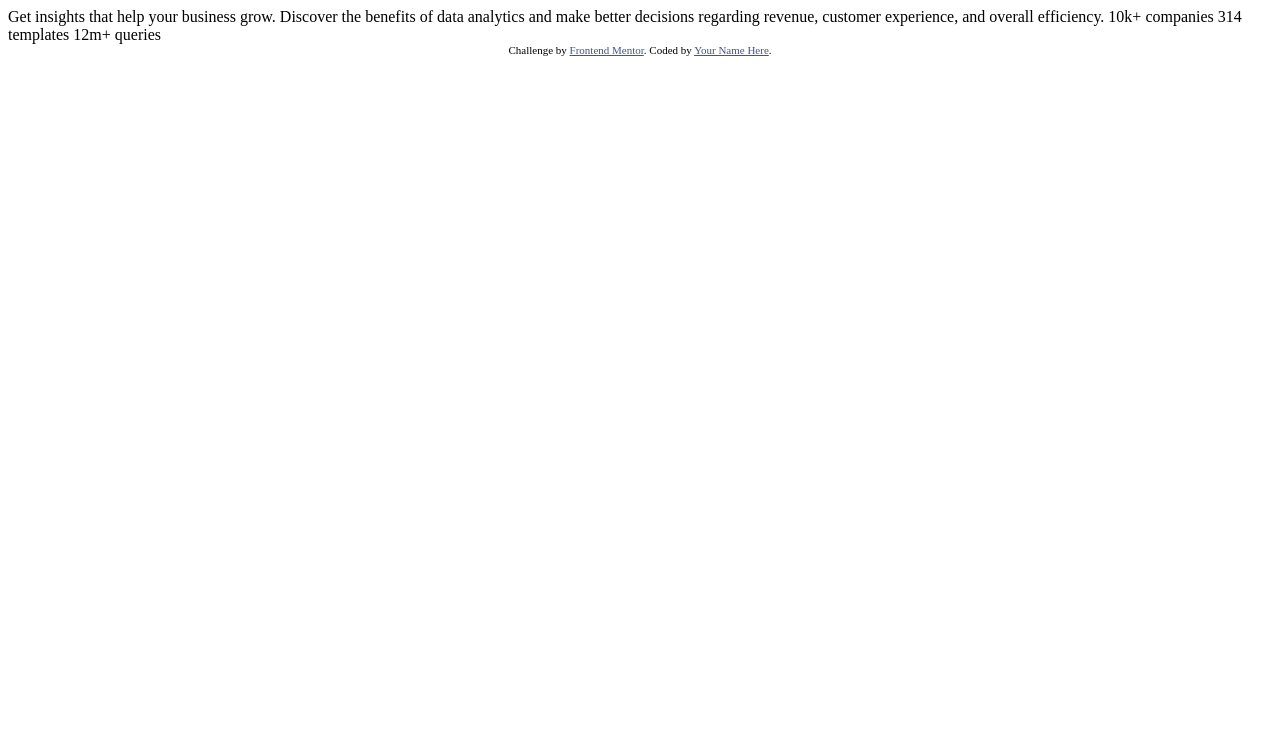
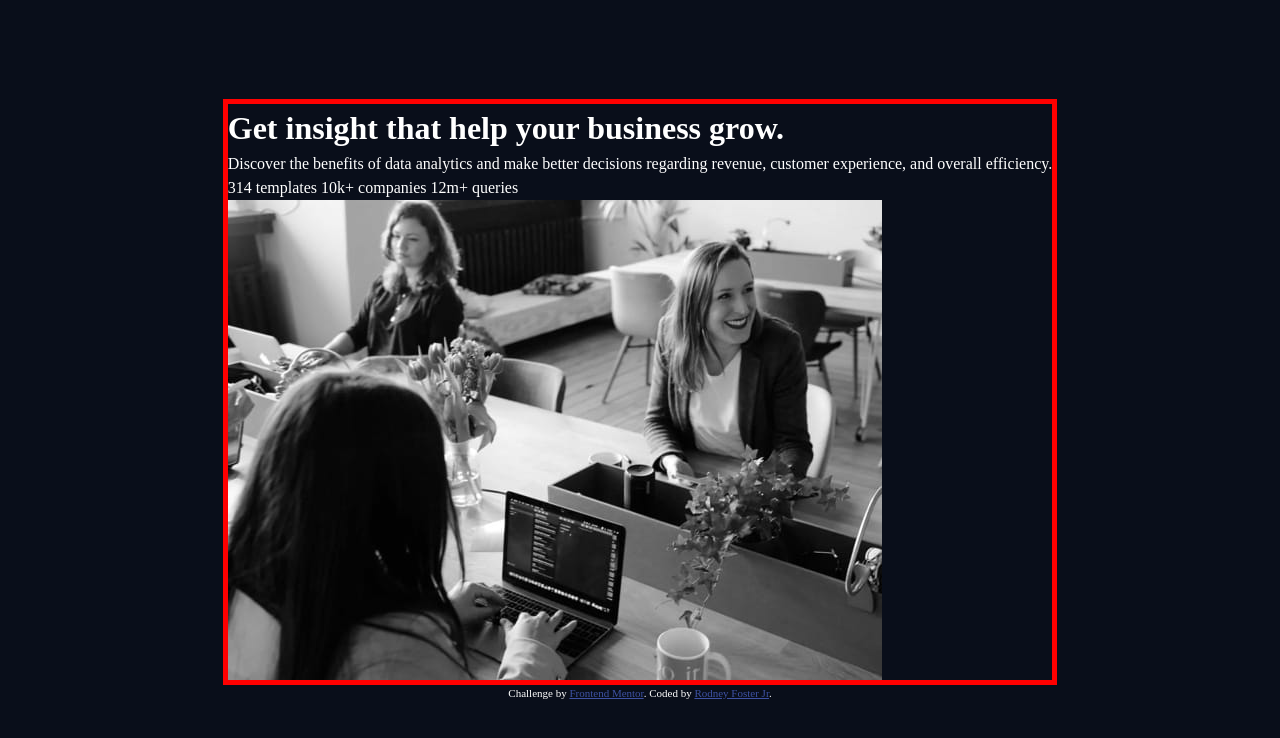
Before and after one commit to T000bias/Stats-preview-card-component-main-Front-Mentor-Challenge, a plain HTML site: page index.html in a window 1280 px wide. Drawn offline with Linux system fonts and the light colour scheme.

Commit message:
Add files via upload

```diff
--- a/index.html
+++ b/index.html
@@ -3,31 +3,41 @@
 <head>
   <meta charset="UTF-8">
   <meta name="viewport" content="width=device-width, initial-scale=1.0"> <!-- displays site properly based on user's device -->
-
+  <link rel="stylesheet" href="style.css">
   <link rel="icon" type="image/png" sizes="32x32" href="./images/favicon-32x32.png">
 
   <title>Frontend Mentor | Stats preview card component</title>
 
-  <!-- Feel free to remove these styles or customise in your own stylesheet 👍 -->
-  <style>
-    .attribution { font-size: 11px; text-align: center; }
-    .attribution a { color: hsl(228, 45%, 44%); }
-  </style>
 </head>
 <body>
+  <div class="container" style="border:5px solid red;">
 
-  Get insights that help your business grow.
+    <div class="sub-container-1">
+      <h1>Get <span>insight</span> that help your business grow.</h1>
+      <p>Discover the benefits of data analytics and make better decisions regarding revenue, customer
+        experience, and overall efficiency.</p>
 
-  Discover the benefits of data analytics and make better decisions regarding revenue, customer
-  experience, and overall efficiency.
+        <div>
+          <span>314</span>
+          <span>templates</span>
+          <span>10k+</span>
+          <span>companies</span>
+          <span>12m+</span>
+          <span>queries</span>
+        </div>
 
-  10k+ companies
-  314 templates
-  12m+ queries
+    </div>
+
+    <div class="sub-container-2">
+      <img src="images/image-header-mobile.jpg" alt="">
+    </div>
+
+    </div>
+  </div>
 
   <div class="attribution">
     Challenge by <a href="https://www.frontendmentor.io?ref=challenge" target="_blank">Frontend Mentor</a>.
-    Coded by <a href="#">Your Name Here</a>.
+    Coded by <a href="https://www.frontendmentor.io/profile/T000bias" target="_blank">Rodney Foster Jr</a>.
   </div>
 </body>
 </html>
--- /dev/null
+++ b/style.css
@@ -0,0 +1,132 @@
+/* Inter font */
+@import url('https://fonts.googleapis.com/css2?family=Inter:wght@400;700&family=Outfit:wght@300;400;600;700&family=Red+Hat+Display:wght@500;700;900&family=Roboto:ital,wght@0,100;0,700;1,400&display=swap');
+
+/* Lexend Deca font */
+@import url('https://fonts.googleapis.com/css2?family=Inter:wght@400;700&family=Lexend+Deca&family=Outfit:wght@300;400;600;700&family=Red+Hat+Display:wght@500;700;900&family=Roboto:ital,wght@0,100;0,700;1,400&display=swap');
+
+*,
+*::before,
+*::after {
+  box-sizing: border-box;
+}
+
+/* Remove default margin */
+body,
+h1,
+h2,
+h3,
+h4,
+p,
+figure,
+blockquote,
+dl,
+dd {
+  margin: 0;
+}
+
+/* Remove list styles on ul, ol elements with a list role, which suggests default styling will be removed */
+ul[role='list'],
+ol[role='list'] {
+  list-style: none;
+}
+
+/* Set core root defaults */
+html:focus-within {
+  scroll-behavior: smooth;
+}
+
+/* Set core body defaults */
+body {
+  min-height: 100vh;
+  text-rendering: optimizeSpeed;
+  line-height: 1.5;
+}
+
+/* A elements that don't have a class get default styles */
+a:not([class]) {
+  text-decoration-skip-ink: auto;
+}
+
+/* Make images easier to work with */
+img,
+picture {
+  max-width: 100%;
+  display: block;
+}
+
+/* Inherit fonts for inputs and buttons */
+input,
+button,
+textarea,
+select {
+  font: inherit;
+}
+
+/* Remove all animations, transitions and smooth scroll for people that prefer not to see them */
+@media (prefers-reduced-motion: reduce) {
+  html:focus-within {
+   scroll-behavior: auto;
+  }
+
+  *,
+  *::before,
+  *::after {
+    animation-duration: 0.01ms !important;
+    animation-iteration-count: 1 !important;
+    transition-duration: 0.01ms !important;
+    scroll-behavior: auto !important;
+  }
+}
+
+
+/* Custom Variables */
+
+/*
+    The designs were created to the following widths::after...
+    mobile: 375px
+    desktop: 1440px
+*/
+
+
+:root {
+
+    /* Primary colors */
+    --clr-very-dark-blue: hsl(223, 47%, 7%); /*main background*/
+    --clr-very-desaturated-blue: hsl(224, 38%, 16%); /*card background*/
+    --clr-soft-violet: hsl(277, 64%, 61%);
+
+    /* Neutral colors */
+    --clr-white: hsl(0, 0%, 100%);
+    --clr-white2: hsla(0, 0%, 100%, 0.75); /*main paragraph*/
+    --clr-white3: hsla(0, 0%, 100%, 0.6); /*stat headings*/
+
+    /* Font Size */
+    --fs-normal: 15px;
+
+    /* Font Weights */
+    --fw-400: 400;
+    --fw-700: 700;
+
+}
+
+
+* {
+    box-sizing: border-box;
+}
+
+body {
+    display: flex;
+    flex-direction: column; /*Might have to remove depending on your project.*/
+    align-items: center;
+    justify-content: center;
+    height: 100vh;
+    overflow: hidden;
+    margin: 0;
+    background-color: var(--clr-very-dark-blue);
+    color: white;
+}
+
+.attribution {
+    font-size: 11px; text-align: center; }
+.attribution a {
+    color: hsl(228, 45%, 44%); }
```
Also changed, not shown: 1 other file.
